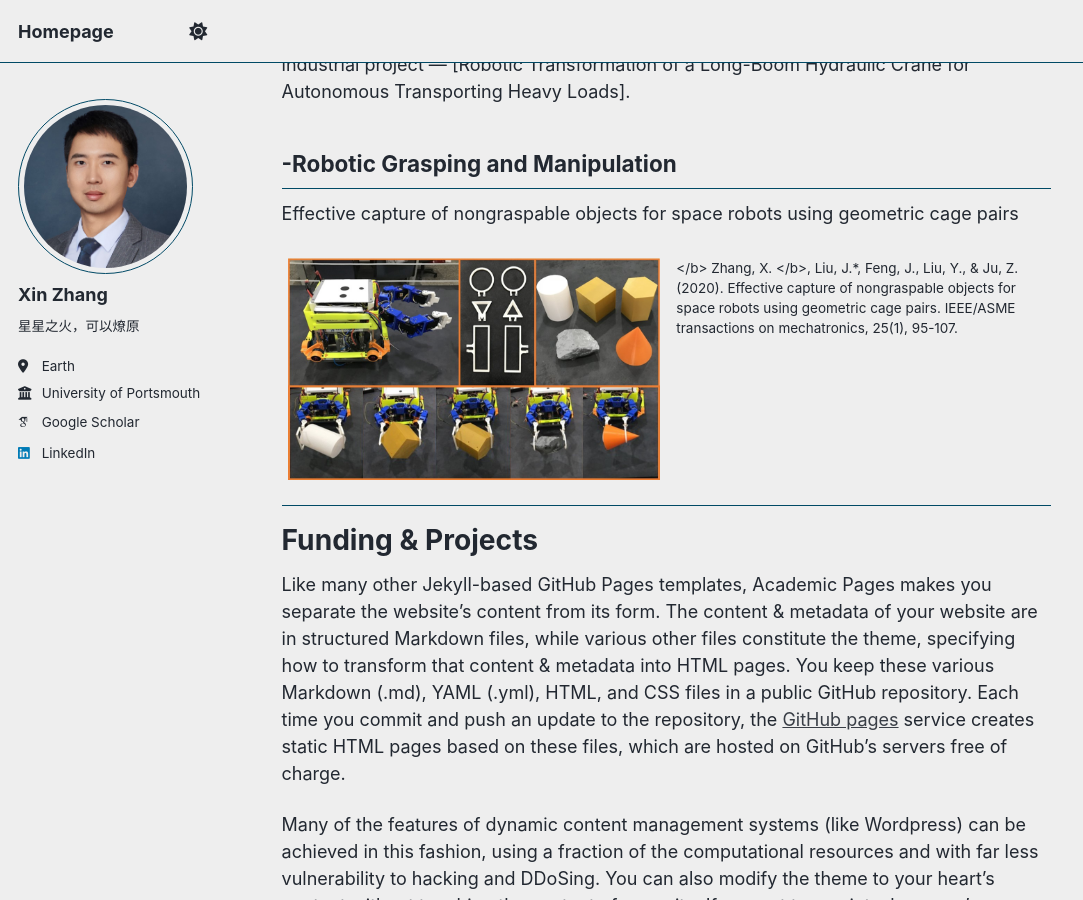
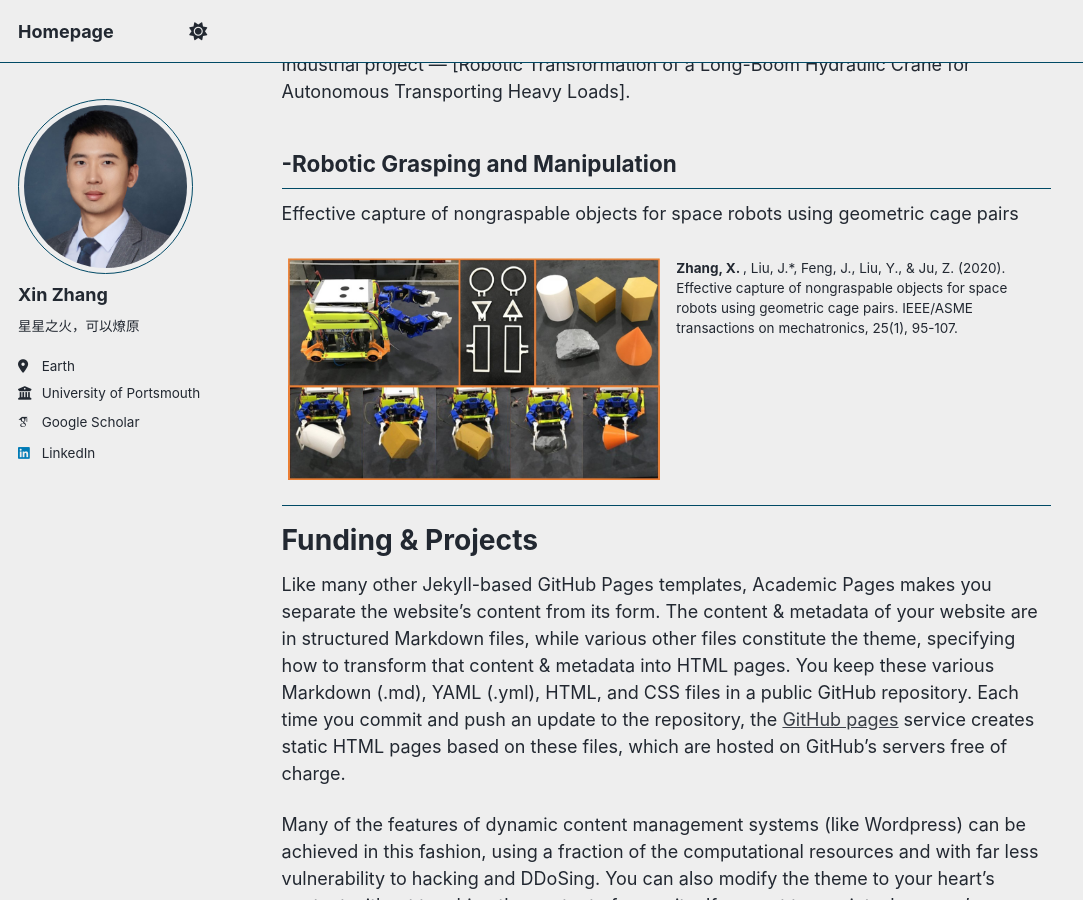
Before and after one commit to Mansion-ZX/Mansion-ZX.github.io, a Jekyll site: the page built from _pages/about.md, in a window 1280 px wide and 900 px high, scrolled down 1340 px. Shown: the whole window, without its empty margins (0-1083 px from the left). Built offline with Jekyll 4.4.1, drawn with Linux system fonts in a browser that asks for light colours; some web fonts are replaced; a script that is not in the unit is left out.

```diff
--- a/_pages/about.md
+++ b/_pages/about.md
@@ -41,7 +41,7 @@ Effective capture of nongraspable objects for space robots using geometric cage
       <img src="/images/Tmech20.jpg" alt="描述" width="100%">
     </td>
     <td style="vertical-align: top; padding-left: 10px; border: none;">
-      </b> Zhang, X. </b>, Liu, J.*, Feng, J., Liu, Y., & Ju, Z. (2020). Effective capture of nongraspable objects for space robots using geometric cage pairs. IEEE/ASME transactions on mechatronics, 25(1), 95-107.
+      <b> Zhang, X. </b>, Liu, J.*, Feng, J., Liu, Y., & Ju, Z. (2020). Effective capture of nongraspable objects for space robots using geometric cage pairs. IEEE/ASME transactions on mechatronics, 25(1), 95-107.
     </td>
   </tr>
 </table>
```
